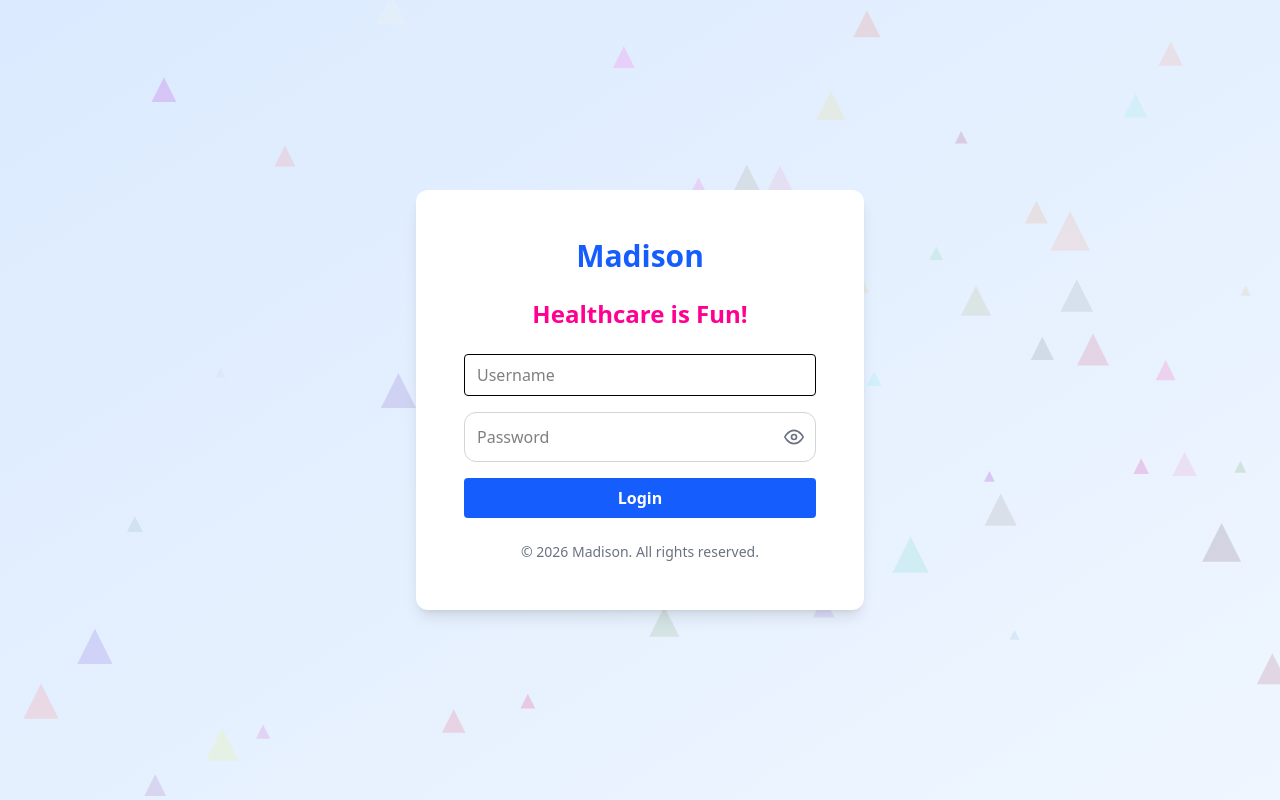
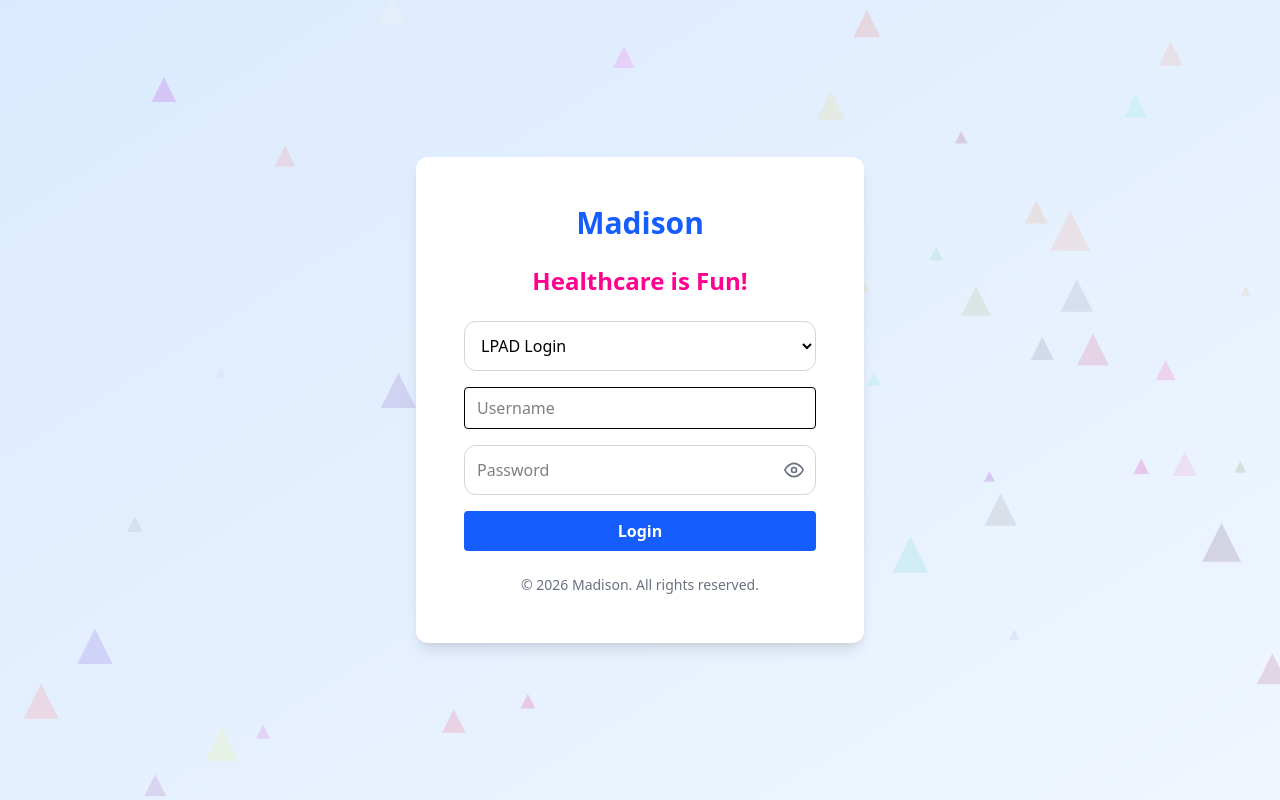
Before and after one commit to muvisi/madison, a Next.js app: page / in a window 1280 px wide. Built offline with nearby package versions, Linux system fonts and the light colour scheme; no server answers.

Commit message:
adding login options

```diff
--- a/app/dashboard/users/page.tsx
+++ b/app/dashboard/users/page.tsx
@@ -325,7 +325,9 @@
   department?:string;
 }
 
-const API_BASE_URL = process.env.NEXT_PUBLIC_API_BASE_URL;
+ const API_BASE_URL = process.env.NEXT_PUBLIC_API_BASE_URL;
+
+// const API_BASE_URL = process.env.NEXT_USER_API_URL;
 
 // ---------------- API CALLS ----------------
 const fetchUsers = async (): Promise<User[]> => {
@@ -447,13 +449,13 @@
   };
 
   // ---------- Render only if admin ----------
-  if (currentUsername !== "admin") {
-    return (
-      <div className="min-h-screen flex items-center justify-center text-xl font-bold text-red-500">
-        Access denied. Admins only.
-      </div>
-    );
-  }
+  // if (currentUsername !== "admin") {
+  //   return (
+  //     <div className="min-h-screen flex items-center justify-center text-xl font-bold text-red-500">
+  //       Access denied. Admins only.
+  //     </div>
+  //   );
+  // }
 
   return (
     <div className="min-h-screen p-6 bg-gradient-to-br from-blue-50 to-gray-100">
@@ -521,8 +523,8 @@
                   required
               >
                 <option value="">Select Department</option>
-                <option value="Underwriting">Underwriting</option>
-                <option value="Finance">Finance</option>
+                <option value="underwriting">Underwriting</option>
+                <option value="finance">Finance</option>
               </select>
             </div>
 
@@ -553,7 +555,7 @@
             <table className="w-full border-collapse border border-gray-200 text-left">
               <thead className="bg-gray-100">
                 <tr>
-                  {["Username", "Email", "First Name", "Last Name", "Actions"].map((head) => (
+                  {["Username", "Email", "First Name", "Last Name","Department", "Actions"].map((head) => (
                     <th key={head} className="border-b px-4 py-3 text-gray-700">
                       {head}
                     </th>
@@ -570,6 +572,7 @@
                     <td className="px-4 py-2">{user.email}</td>
                     <td className="px-4 py-2">{user.first_name}</td>
                     <td className="px-4 py-2">{user.last_name}</td>
+                    <td className="px-4 py-2">{user.department}</td>
                     <td className="px-4 py-2 flex space-x-2">
                       <button
                         onClick={() => openEditModal(user)}
@@ -629,8 +632,8 @@
                     required
                 >
                   <option value="">Select department</option>
-                  <option value="Underwriting">Underwriting</option>
-                  <option value="Finance">Finance</option>
+                  <option value="underwriting">Underwriting</option>
+                  <option value="finance">Finance</option>
                 </select>
               </div>
 
--- a/app/page.tsx
+++ b/app/page.tsx
@@ -21,6 +21,7 @@
   const canvasRef = useRef<HTMLCanvasElement>(null);
   const [username, setUsername] = useState("");
   const [password, setPassword] = useState("");
+  const [loginMethod, setLoginMethod] = useState("ad");
   const [showPassword, setShowPassword] = useState(false);
   const [error, setError] = useState("");
   const [loading, setLoading] = useState(false);
@@ -166,6 +167,16 @@
         )}
 
         <form onSubmit={handleLogin} className="space-y-4">
+
+          <select
+              value={loginMethod}
+              onChange={(e) => setLoginMethod(e.target.value)}
+              className="w-full p-3 border border-gray-300 rounded-xl focus:outline-none focus:ring-2 focus:ring-blue-400 transition"
+          >
+            <option value="ad">LPAD Login</option>
+            <option value="local">Local</option>
+          </select>
+
           <InputField
             placeholder="Username"
             value={username}
```
